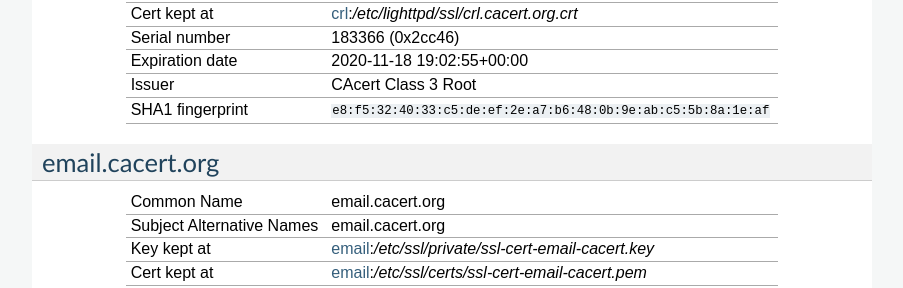
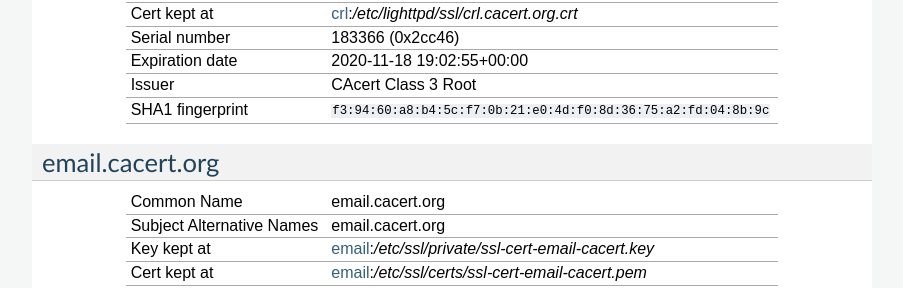
Before and after one commit to CAcertOrg/cacert-infradocs, a Sphinx documentation site: the page built from docs/certlist.rst, in a window 1280 px wide and 900 px high, scrolled down 3313 px. Shown: the part 156-444 px from the top of the window, without its empty margins (198-1101 px from the left). Built offline with Sphinx 7.4.7, drawn with Linux system fonts in a browser that asks for light colours; pages that are not in the unit, such as notebooks, are missing from menus.

Commit message:
Update sha1 fingerprint.

```diff
--- a/docs/critical/crl.rst
+++ b/docs/critical/crl.rst
@@ -17,5 +17,5 @@
    :keyfile:    /etc/lighttpd/ssl/crl.cacert.org.key
    :serial:     02CC46
    :expiration: Nov 18 19:02:55 2020 GMT
-   :sha1fp:     E8:F5:32:40:33:C5:DE:EF:2E:A7:B6:48:0B:9E:AB:C5:5B:8A:1E:AF
+   :sha1fp:     F3:94:60:A8:B4:5C:F7:0B:21:E0:4D:F0:8D:36:75:A2:FD:04:8B:9C
    :issuer:     CAcert Class 3 Root
```
